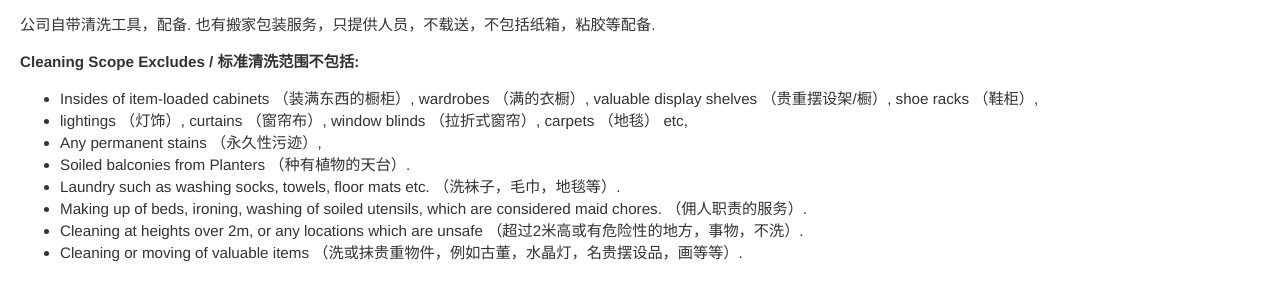
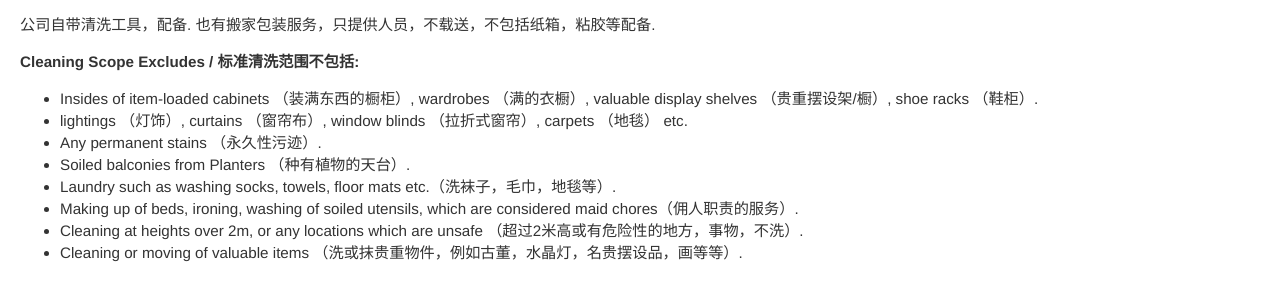
Before and after one commit to blooms-singapore/pages, a Jekyll site: the page built from en/services/myr/cleaning-standard.html, in a window 1280 px wide. Shown: the part 841-1138 px from the top of the page. Built offline with Jekyll 4.4.1, drawn with Linux system fonts in a browser that asks for light colours.

```diff
--- a/en/services/myr/cleaning-standard.html
+++ b/en/services/myr/cleaning-standard.html
@@ -52,12 +52,12 @@ layout: service
 
         <strong>Cleaning Scope Excludes / 标准清洗范围不包括:</strong>
         <ul>
-          <li>Insides of item-loaded cabinets （装满东西的橱柜）, wardrobes （满的衣橱）, valuable display shelves （贵重摆设架/橱）, shoe racks （鞋柜）,</li>
-          <li>lightings （灯饰）, curtains （窗帘布）, window blinds （拉折式窗帘）, carpets （地毯） etc,</li>
-          <li>Any permanent stains （永久性污迹）,</li>
+          <li>Insides of item-loaded cabinets （装满东西的橱柜）, wardrobes （满的衣橱）, valuable display shelves （贵重摆设架/橱）, shoe racks （鞋柜）.</li>
+          <li>lightings （灯饰）, curtains （窗帘布）, window blinds （拉折式窗帘）, carpets （地毯） etc.</li>
+          <li>Any permanent stains （永久性污迹）.</li>
           <li>Soiled balconies from Planters （种有植物的天台）.</li>
-          <li>Laundry such as washing socks, towels, floor mats etc. （洗袜子，毛巾，地毯等）.</li>
-          <li>Making up of beds, ironing, washing of soiled utensils, which are considered maid chores. （佣人职责的服务）.</li>
+          <li>Laundry such as washing socks, towels, floor mats etc.（洗袜子，毛巾，地毯等）.</li>
+          <li>Making up of beds, ironing, washing of soiled utensils, which are considered maid chores（佣人职责的服务）.</li>
           <li>Cleaning at heights over 2m, or any locations which are unsafe （超过2米高或有危险性的地方，事物，不洗）.</li>
           <li>Cleaning or moving of valuable items （洗或抹贵重物件，例如古董，水晶灯，名贵摆设品，画等等）.</li>
 </ul>
```
